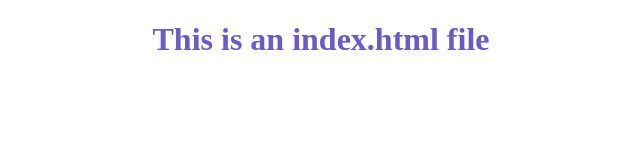
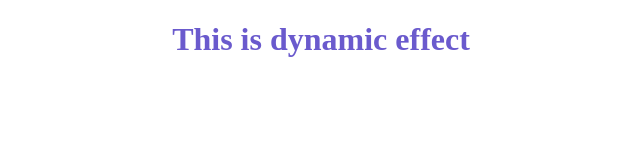
Before and after one commit to Asghar-Ali-Sindhu/LocalRepo, a plain HTML site: page index.html in a window 1280 px wide. Shown: the whole page, without its empty margins (319-959 px from the left). Drawn offline with Linux system fonts and the light colour scheme.

Commit message:
JS file is added

```diff
--- a/index.html
+++ b/index.html
@@ -8,5 +8,6 @@
 </head>
 <body>
     <h1>This is an index.html file</h1>
+    <script src="main.js"></script>
 </body>
 </html>
--- /dev/null
+++ b/main.js
@@ -0,0 +1 @@
+document.querySelector("h1").innerHTML = "This is dynamic effect"
```
